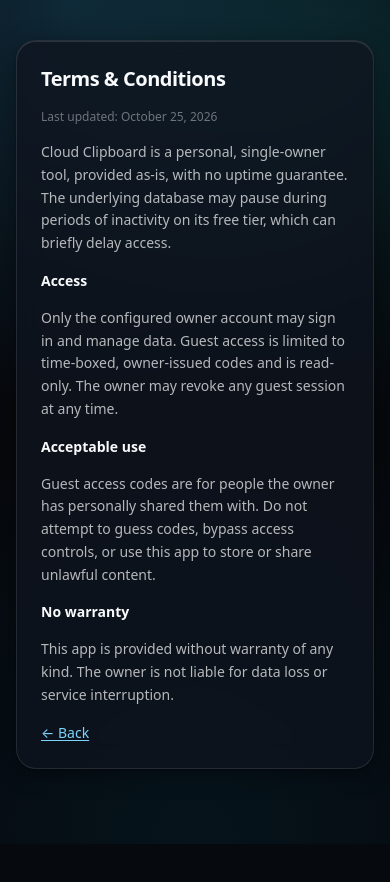
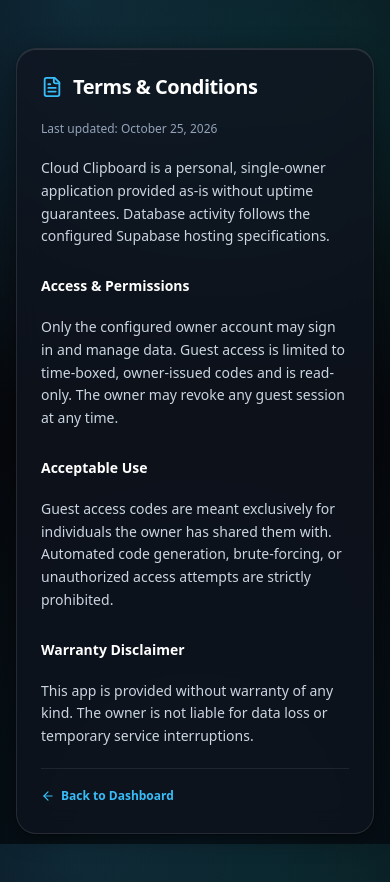
Before and after one commit to anitikrish-ai/sharekrish, a Next.js app: page /terms in a window 390 px wide. Before the commit the page ends 844 px from the top, so only its background shows below. Built offline with nearby package versions, Linux system fonts and the light colour scheme.

Commit message:
feat: 2026 premium UI redesign, complete emoji removal with Lucide icons, and mobile optimization

```diff
--- a/src/app/login/page.tsx
+++ b/src/app/login/page.tsx
@@ -2,6 +2,7 @@
 
 import { useState } from 'react'
 import { createClient } from '@/lib/supabase/client'
+import { IconClipboard } from '@/components/Icons'
 
 export default function LoginPage() {
   const [email, setEmail] = useState('')
@@ -29,8 +30,8 @@ export default function LoginPage() {
     <main className="min-h-dvh flex items-center justify-center p-4 sm:p-6">
       <div className="glass glass-strong w-full max-w-sm p-6 sm:p-8 animate-scale-pop relative overflow-hidden">
         <div className="w-12 h-12 rounded-2xl bg-gradient-to-tr from-sky-400 via-sky-500 to-teal-400 p-[1px] shadow-[0_0_25px_rgba(56,189,248,0.35)] mb-4">
-          <div className="w-full h-full rounded-2xl bg-[#090d16] flex items-center justify-center text-xl">
-            📋
+          <div className="w-full h-full rounded-2xl bg-[#090d16] flex items-center justify-center">
+            <IconClipboard size={22} className="text-sky-400" strokeWidth={2.2} />
           </div>
         </div>
         <h1 className="text-xl font-bold tracking-tight mb-1 text-white">Cloud Clipboard</h1>
--- a/src/app/privacy/page.tsx
+++ b/src/app/privacy/page.tsx
@@ -1,43 +1,57 @@
+import Link from 'next/link'
+import { IconArrowLeft, IconShield } from '@/components/Icons'
+
 export const metadata = { title: 'Privacy Policy — Cloud Clipboard' }
 
 export default function PrivacyPage() {
   return (
-    <main className="min-h-dvh max-w-2xl mx-auto px-4 sm:px-6 py-10">
-      <div className="glass p-6 sm:p-8 space-y-4">
-        <h1 className="text-xl font-semibold tracking-tight">Privacy Policy</h1>
-        <p className="text-xs text-white/40">Last updated: October 25, 2026</p>
+    <main className="min-h-dvh max-w-2xl mx-auto px-4 sm:px-6 py-12">
+      <div className="glass p-6 sm:p-8 space-y-5 animate-scale-pop">
+        <div className="flex items-center gap-2.5 text-sky-400">
+          <IconShield size={22} />
+          <h1 className="text-xl font-bold tracking-tight text-white">Privacy Policy</h1>
+        </div>
+        <p className="text-xs text-slate-400">Last updated: October 25, 2026</p>
 
-        <p className="text-sm text-white/70 leading-relaxed">
-          Cloud Clipboard is a single-owner personal app. It is not a public product and does not
-          collect data from the general public.
+        <p className="text-sm text-slate-300 leading-relaxed">
+          Cloud Clipboard is a single-owner personal application. It is not a public commercial service and does not
+          collect personal data from the general public.
         </p>
 
-        <h2 className="text-sm font-semibold mt-4">What is stored</h2>
-        <p className="text-sm text-white/70 leading-relaxed">
+        <h2 className="text-sm font-semibold text-white pt-2">What is stored</h2>
+        <p className="text-sm text-slate-300 leading-relaxed">
           The owner&apos;s account email, and whatever clipboard items (text, links, snippets,
           shortcuts, media references) the owner saves. Data is stored in a Supabase Postgres
           database and protected by Row Level Security, scoped to the owner&apos;s account.
         </p>
 
-        <h2 className="text-sm font-semibold mt-4">Guest access</h2>
-        <p className="text-sm text-white/70 leading-relaxed">
+        <h2 className="text-sm font-semibold text-white pt-2">Guest access</h2>
+        <p className="text-sm text-slate-300 leading-relaxed">
           The owner may issue temporary, time-limited access codes to let a guest view a read-only
           slice of the clipboard. Guest sessions are tracked only to enforce expiry and revocation,
           and carry no identifying information beyond a session token.
         </p>
 
-        <h2 className="text-sm font-semibold mt-4">Third parties</h2>
-        <p className="text-sm text-white/70 leading-relaxed">
+        <h2 className="text-sm font-semibold text-white pt-2">Infrastructure &amp; Security</h2>
+        <p className="text-sm text-slate-300 leading-relaxed">
           Data is hosted by Supabase (database/auth) and Vercel (application hosting). No data is
-          sold or shared with any other third party.
+          monetized, sold, or shared with any other third party.
         </p>
 
-        <h2 className="text-sm font-semibold mt-4">Contact</h2>
-        <p className="text-sm text-white/70 leading-relaxed">
+        <h2 className="text-sm font-semibold text-white pt-2">Contact</h2>
+        <p className="text-sm text-slate-300 leading-relaxed">
           Questions about this policy can be directed to the app owner directly.
         </p>
 
-        <a href="/" className="inline-block text-sm text-sky-300 underline underline-offset-2 mt-4">← Back</a>
+        <div className="pt-4 border-t border-white/[0.08]">
+          <Link
+            href="/"
+            className="inline-flex items-center gap-1.5 text-xs font-semibold text-sky-400 hover:text-sky-300 transition-colors"
+          >
+            <IconArrowLeft size={14} />
+            <span>Back to Dashboard</span>
+          </Link>
+        </div>
       </div>
     </main>
   )
--- a/src/app/terms/page.tsx
+++ b/src/app/terms/page.tsx
@@ -1,39 +1,51 @@
+import Link from 'next/link'
+import { IconArrowLeft, IconFileText } from '@/components/Icons'
+
 export const metadata = { title: 'Terms & Conditions — Cloud Clipboard' }
 
 export default function TermsPage() {
   return (
-    <main className="min-h-dvh max-w-2xl mx-auto px-4 sm:px-6 py-10">
-      <div className="glass p-6 sm:p-8 space-y-4">
-        <h1 className="text-xl font-semibold tracking-tight">Terms &amp; Conditions</h1>
-        <p className="text-xs text-white/40">Last updated: October 25, 2026</p>
+    <main className="min-h-dvh max-w-2xl mx-auto px-4 sm:px-6 py-12">
+      <div className="glass p-6 sm:p-8 space-y-5 animate-scale-pop">
+        <div className="flex items-center gap-2.5 text-sky-400">
+          <IconFileText size={22} />
+          <h1 className="text-xl font-bold tracking-tight text-white">Terms &amp; Conditions</h1>
+        </div>
+        <p className="text-xs text-slate-400">Last updated: October 25, 2026</p>
 
-        <p className="text-sm text-white/70 leading-relaxed">
-          Cloud Clipboard is a personal, single-owner tool, provided as-is, with no uptime
-          guarantee. The underlying database may pause during periods of inactivity on its free
-          tier, which can briefly delay access.
+        <p className="text-sm text-slate-300 leading-relaxed">
+          Cloud Clipboard is a personal, single-owner application provided as-is without uptime
+          guarantees. Database activity follows the configured Supabase hosting specifications.
         </p>
 
-        <h2 className="text-sm font-semibold mt-4">Access</h2>
-        <p className="text-sm text-white/70 leading-relaxed">
+        <h2 className="text-sm font-semibold text-white pt-2">Access &amp; Permissions</h2>
+        <p className="text-sm text-slate-300 leading-relaxed">
           Only the configured owner account may sign in and manage data. Guest access is limited
           to time-boxed, owner-issued codes and is read-only. The owner may revoke any guest
           session at any time.
         </p>
 
-        <h2 className="text-sm font-semibold mt-4">Acceptable use</h2>
-        <p className="text-sm text-white/70 leading-relaxed">
-          Guest access codes are for people the owner has personally shared them with. Do not
-          attempt to guess codes, bypass access controls, or use this app to store or share
-          unlawful content.
+        <h2 className="text-sm font-semibold text-white pt-2">Acceptable Use</h2>
+        <p className="text-sm text-slate-300 leading-relaxed">
+          Guest access codes are meant exclusively for individuals the owner has shared them with.
+          Automated code generation, brute-forcing, or unauthorized access attempts are strictly prohibited.
         </p>
 
-        <h2 className="text-sm font-semibold mt-4">No warranty</h2>
-        <p className="text-sm text-white/70 leading-relaxed">
+        <h2 className="text-sm font-semibold text-white pt-2">Warranty Disclaimer</h2>
+        <p className="text-sm text-slate-300 leading-relaxed">
           This app is provided without warranty of any kind. The owner is not liable for data loss
-          or service interruption.
+          or temporary service interruptions.
         </p>
 
-        <a href="/" className="inline-block text-sm text-sky-300 underline underline-offset-2 mt-4">← Back</a>
+        <div className="pt-4 border-t border-white/[0.08]">
+          <Link
+            href="/"
+            className="inline-flex items-center gap-1.5 text-xs font-semibold text-sky-400 hover:text-sky-300 transition-colors"
+          >
+            <IconArrowLeft size={14} />
+            <span>Back to Dashboard</span>
+          </Link>
+        </div>
       </div>
     </main>
   )
--- a/src/app/view/page.tsx
+++ b/src/app/view/page.tsx
@@ -5,6 +5,7 @@ import type { Category, ClipItem } from '@/lib/types'
 import { Glass } from '@/components/Glass'
 import { ItemCard } from '@/components/ItemCard'
 import { SearchBar } from '@/components/SearchBar'
+import { IconClipboard, IconClock } from '@/components/Icons'
 
 type ViewState =
   | { status: 'enter-code' }
@@ -128,17 +129,18 @@ export default function GuestViewPage() {
       <header className="flex items-center justify-between mb-6 pt-1">
         <div className="flex items-center gap-2.5">
           <div className="w-9 h-9 rounded-xl bg-gradient-to-tr from-sky-400 via-sky-500 to-teal-400 p-[1px] shadow-[0_0_15px_rgba(56,189,248,0.3)] flex-shrink-0">
-            <div className="w-full h-full rounded-xl bg-[#090d16] flex items-center justify-center text-sm">
-              📋
+            <div className="w-full h-full rounded-xl bg-[#090d16] flex items-center justify-center">
+              <IconClipboard size={18} className="text-sky-400" strokeWidth={2.2} />
             </div>
           </div>
           <div>
             <h1 className="text-base font-bold tracking-tight text-white">Shared Clipboard</h1>
-            <p className="text-[11px] text-white/40">Guest Read-Only Access</p>
+            <p className="text-[11px] text-slate-400">Guest Read-Only Access</p>
           </div>
         </div>
-        <Glass className="px-3 py-1.5 text-xs text-sky-200 border-sky-400/30 bg-sky-500/10 font-medium">
-          ⏳ {minsLeft}m {secsLeft}s left
+        <Glass className="px-3 py-1.5 text-xs text-sky-200 border-sky-400/30 bg-sky-500/10 font-medium flex items-center gap-1.5">
+          <IconClock size={13} className="text-sky-300" />
+          <span>{minsLeft}m {secsLeft}s left</span>
         </Glass>
       </header>
 
--- a/src/components/ItemEditor.tsx
+++ b/src/components/ItemEditor.tsx
@@ -5,6 +5,7 @@ import type { Category, ClipItem, Collection, ItemType } from '@/lib/types'
 import { Glass } from './Glass'
 import { TYPE_LABEL } from './itemMeta'
 import type { ItemInput } from '@/lib/queries'
+import { IconX } from './Icons'
 
 const TYPES: ItemType[] = ['text', 'link', 'snippet', 'shortcut', 'image', 'video', 'music']
 const URL_TYPES: ItemType[] = ['link', 'image', 'video', 'music']
@@ -92,9 +93,9 @@ export function ItemEditor({
             <button
               onClick={onClose}
               aria-label="Close"
-              className="w-8 h-8 rounded-full flex items-center justify-center text-white/50 hover:text-white hover:bg-white/10 active:scale-90 transition-all"
+              className="w-8 h-8 rounded-full flex items-center justify-center text-slate-400 hover:text-white hover:bg-white/10 active:scale-90 transition-all"
             >
-              ✕
+              <IconX size={16} />
             </button>
           </div>
 
--- a/src/components/NewCollectionButton.tsx
+++ b/src/components/NewCollectionButton.tsx
@@ -1,6 +1,7 @@
 'use client'
 
 import { useState } from 'react'
+import { IconPlus } from './Icons'
 
 export function NewCollectionButton({ onCreate }: { onCreate: (name: string) => Promise<void> }) {
   const [adding, setAdding] = useState(false)
@@ -24,9 +25,10 @@ export function NewCollectionButton({ onCreate }: { onCreate: (name: string) =>
     return (
       <button
         onClick={() => setAdding(true)}
-        className="text-[11px] px-2.5 py-1 rounded-full border border-dashed border-white/20 text-white/45 hover:bg-white/5"
+        className="text-[11px] px-2.5 py-1 rounded-xl border border-dashed border-white/20 text-slate-400 hover:text-white hover:border-white/40 active:scale-95 transition-all inline-flex items-center gap-1"
       >
-        + Collection
+        <IconPlus size={11} strokeWidth={2.5} />
+        <span>Collection</span>
       </button>
     )
   }
@@ -38,8 +40,8 @@ export function NewCollectionButton({ onCreate }: { onCreate: (name: string) =>
         value={name}
         onChange={(e) => setName(e.target.value)}
         onBlur={() => !name && setAdding(false)}
-        placeholder="Collection name"
-        className="text-[11px] bg-black/30 border border-white/15 rounded-full px-2.5 py-1 outline-none focus-visible:border-sky-400/60 w-28"
+        placeholder="Collection name…"
+        className="text-[11px] bg-slate-900 border border-sky-400/50 text-white rounded-xl px-2.5 py-1 outline-none w-28 shadow-[0_0_15px_rgba(56,189,248,0.2)]"
       />
     </form>
   )
--- a/src/components/SearchBar.tsx
+++ b/src/components/SearchBar.tsx
@@ -1,24 +1,16 @@
 'use client'
+
+import { IconSearch, IconX } from './Icons'
 
 export function SearchBar({ value, onChange }: { value: string; onChange: (v: string) => void }) {
   return (
     <div className="relative group">
       <div className="glass flex items-center gap-3 px-3.5 py-2.5 transition-all group-focus-within:border-sky-400/50 group-focus-within:shadow-[0_0_25px_rgba(56,189,248,0.15)]">
-        {/* Search SVG icon */}
-        <svg
-          className="w-4 h-4 text-sky-400/80 flex-shrink-0 transition-transform group-focus-within:scale-110"
-          fill="none"
-          viewBox="0 0 24 24"
-          stroke="currentColor"
-          strokeWidth={2}
-          aria-hidden="true"
-        >
-          <path
-            strokeLinecap="round"
-            strokeLinejoin="round"
-            d="M21 21l-6-6m2-5a7 7 0 11-14 0 7 7 0 0114 0z"
-          />
-        </svg>
+        <IconSearch
+          size={16}
+          strokeWidth={2.2}
+          className="text-sky-400/80 flex-shrink-0 transition-transform group-focus-within:scale-110"
+        />
 
         <input
           type="search"
@@ -34,9 +26,9 @@ export function SearchBar({ value, onChange }: { value: string; onChange: (v: st
             type="button"
             onClick={() => onChange('')}
             aria-label="Clear search"
-            className="w-5 h-5 rounded-full bg-white/10 hover:bg-white/20 text-white/60 hover:text-white flex items-center justify-center text-xs transition-colors"
+            className="w-5 h-5 rounded-full bg-white/10 hover:bg-white/20 text-slate-300 hover:text-white flex items-center justify-center transition-colors"
           >
-            ✕
+            <IconX size={12} strokeWidth={2.5} />
           </button>
         )}
       </div>
```
